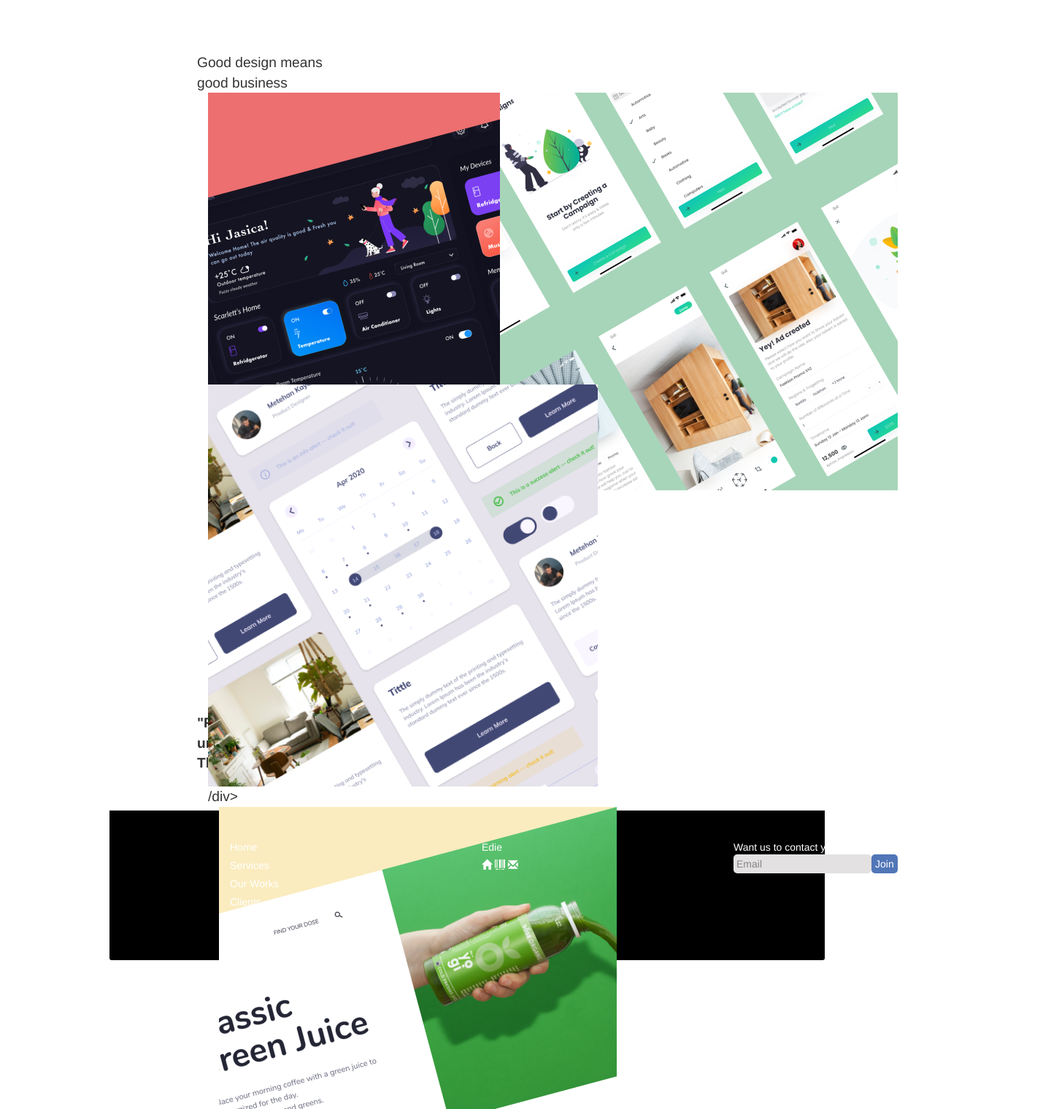
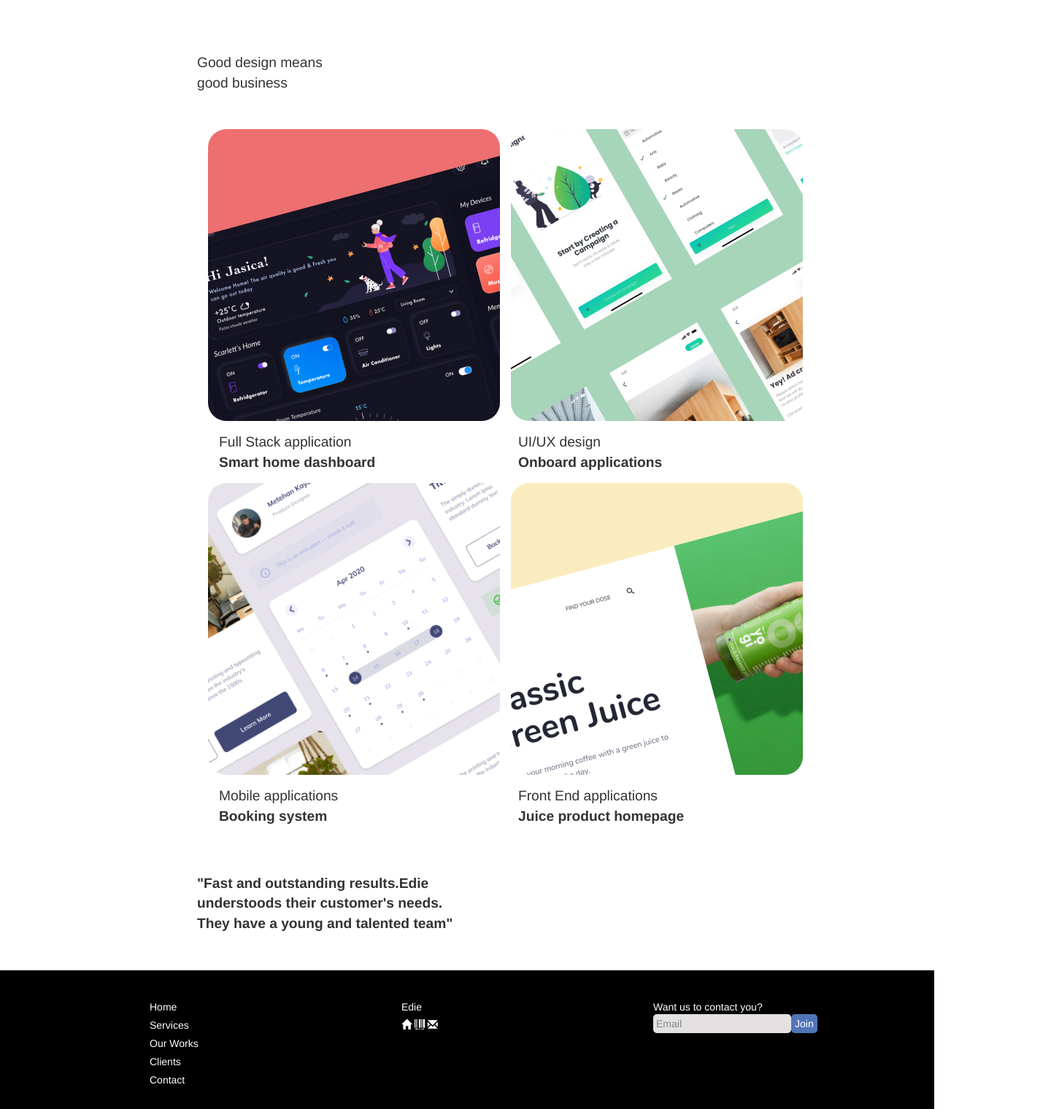
Before and after one commit to shivasankari3101/Project, a plain HTML site: page index.html in a window 1280 px wide. Shown: the part 1280-2800 px from the top of the page at 73% size, 1440 px wide, since content can reach past the window. Drawn offline with Linux system fonts and the light colour scheme.

Commit message:
addition

```diff
--- a/css/styles.css
+++ b/css/styles.css
@@ -39,7 +39,7 @@
 }
 
 #section1{
-  margin-left: 300px;
+  margin-left: 150px;
 
 }
 
@@ -133,26 +133,48 @@ input{
 	font-size: 1.5vw;
 }
 
-#fullstack{
-	/*background:url("https://shivasankari3101.github.io/Project/images/smarthome.jpg");*/
+#services{
+	margin-top: 50px;
+
+}
+
+#fullstack,#onboard,#mobile,#juice{
+	border-radius: 25px;
 	height: 400px;
 	width: 400px;
 }
+
+#fullstack_text,#onboard_text,#mobile_text,#juice_text{
+	padding:15px;
+}
+
+#fullstack_text>section,#onboard_text>section,#mobile_text>section,#juice_text>section{
+
+}
+#fullstack_text>div,#onboard_text>div,#mobile_text>div,#juice_text>div{
+  font-weight: bold;
+}
+
+
+#fullstack{
+	background:url("https://shivasankari3101.github.io/Project/images/smarthome.jpg");
+	margin-right: 5px;
+
+
+}
 #onboard{
-	/*background:url("https://shivasankari3101.github.io/Project/images/onboard.png");*/
-	height: 400px;
-	width: 400px;
+	background:url("https://shivasankari3101.github.io/Project/images/onboard.png");
+	margin-left: 5px;
 }
 #mobile{
-	/*background:url("https://shivasankari3101.github.io/Project/images/booking.png");*/
-	height: 400px;
-	width: 400px;
+	background:url("https://shivasankari3101.github.io/Project/images/booking.png");
+	margin-right: 5px;
 }
 #juice{
-	/*background:url("https://shivasankari3101.github.io/Project/images/juice-product.png");*/
-	height: 400px;
-	width: 400px;
+    background:url("https://shivasankari3101.github.io/Project/images/juice-product.png");
+    margin-left: 5px;
 }
+
 
 #footer{
 	background-color: black;
@@ -177,6 +199,11 @@ input{
 	font-size: 1.5vw;
 }
 
+@media (min-width: 992px){
+	#services{
+		width: 820px;
+	}
+}
 
 
 @media (max-width: 375px){
@@ -260,10 +287,22 @@ input{
 	margin-left: 5px;
 }
 
+
 #section5>div{
 	font-size: 4vw;
-	margin-left: 30px;
+	margin-left: 0px;
 }
+
+#services{
+	margin-top: 50px;
+	padding:0px;
+}
+
+#fullstack,#onboard,#mobile,#juice{
+  width:355px;
+  padding-left: 0px;
+}
+
 
 #footer_contents>div{
 	margin-bottom: 15px;
@@ -276,4 +315,9 @@ input{
 	font-weight: bold;
 }
 
+.row{
+	width: 355px;
 }
+
+
+}
--- a/index.html
+++ b/index.html
@@ -87,16 +87,41 @@
 
    <div id="section5">
     	<div>Good design means<br>good business</div>
-     <div class="container">
+     <div id="services" class="container">
     	<div class="row">
-    		<div class="col-sm-6" id="fullstack"><img src="https://shivasankari3101.github.io/Project/images/smarthome.jpg"></div>
-    		<div class="col-sm-6" id="onboard"><img src="https://shivasankari3101.github.io/Project/images/onboard.png"></div>
+    		<div  class="col-sm-6">
+    		<div id="fullstack"></div>
+    			<div id="fullstack_text">
+    			<section>Full Stack application</section>
+    			<div>Smart home dashboard</div>
+    		    </div>
+    	    </div>
+    	    <div  class="col-sm-6">
+    		<div id="onboard"></div>
+    			<div id="onboard_text">
+    			<section>UI/UX design</section>
+    			<div>Onboard applications</div>
+    		    </div>
+    	    </div>
     	</div>
 
     	<div class="row">
-    		<div class="col-sm-6" id="mobile"><img src="https://shivasankari3101.github.io/Project/images/booking.png">/div>
-    		<div class="col-sm-6" id="juice"><img src="https://shivasankari3101.github.io/Project/images/juice-product.png"></div>
+    		<div class="col-sm-6">
+    		<div id="mobile"></div>
+    			<div id="mobile_text">
+    			<section>Mobile applications</section>
+    			<div>Booking system</div>
+    		    </div>
+    		</div>
+    		<div class="col-sm-6">
+    		<div id="juice"></div>
+    			<div id="juice_text">
+    			<section>Front End applications</section>
+    			<div>Juice product homepage</div>
+    		    </div>
+    		</div>
     	</div>
+
     </div>
   </div>
 
```
